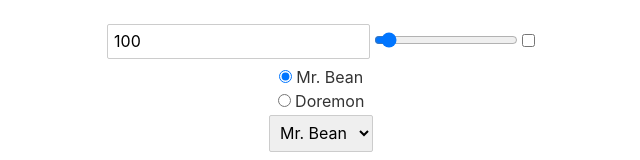
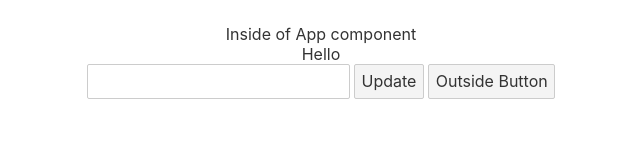
Before and after one commit to bitfumes/svelte-js-tutorial, a Svelte app: page / in a window 1280 px wide. Shown: the top 160 px of the page, without its empty margins (319-959 px from the left). Built offline with nearby package versions, Linux system fonts and the light colour scheme; grey boxes are pictures that could not be loaded.

Commit message:
bind this

```diff
--- a/src/App.svelte
+++ b/src/App.svelte
@@ -1,5 +1,5 @@
 <script>
-  import Bindings from "./components/Bindings.svelte";
+  import ThisComp from "./components/BindThis/ThisComp.svelte";
 </script>
 
 <style>
@@ -25,5 +25,6 @@
 </style>
 
 <main>
-  <Bindings />
+  <div id="mydiv">Inside of App component</div>
+  <ThisComp />
 </main>
--- /dev/null
+++ b/src/components/BindThis/ThisComp.svelte
@@ -0,0 +1,11 @@
+<script>
+  import ThisSimple from "./ThisSimple.svelte";
+  let mycomp;
+  function updateFromOutSide() {
+    mycomp.update();
+  }
+</script>
+
+<ThisSimple bind:this={mycomp} />
+
+<button on:click={updateFromOutSide}>Outside Button</button>
--- /dev/null
+++ b/src/components/BindThis/ThisSimple.svelte
@@ -0,0 +1,13 @@
+<script>
+  let mytag;
+  let data = "";
+  export function update() {
+    mytag.style.color = "blue";
+    mytag.innerHTML = `<h2>${data}</h2>`;
+    data = "";
+  }
+</script>
+
+<div bind:this={mytag}>Hello</div>
+<input type="text" bind:value={data} />
+<button on:click={update}>Update</button>
```
